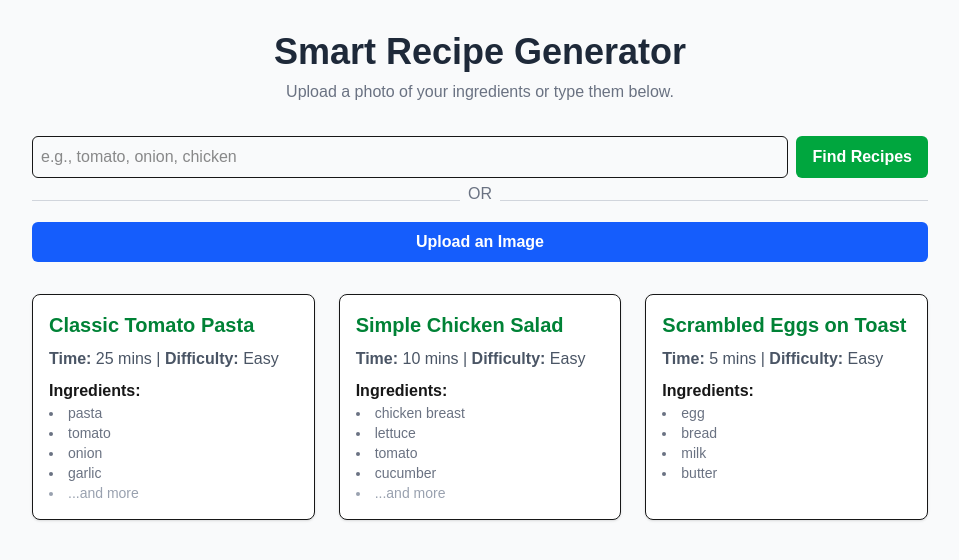
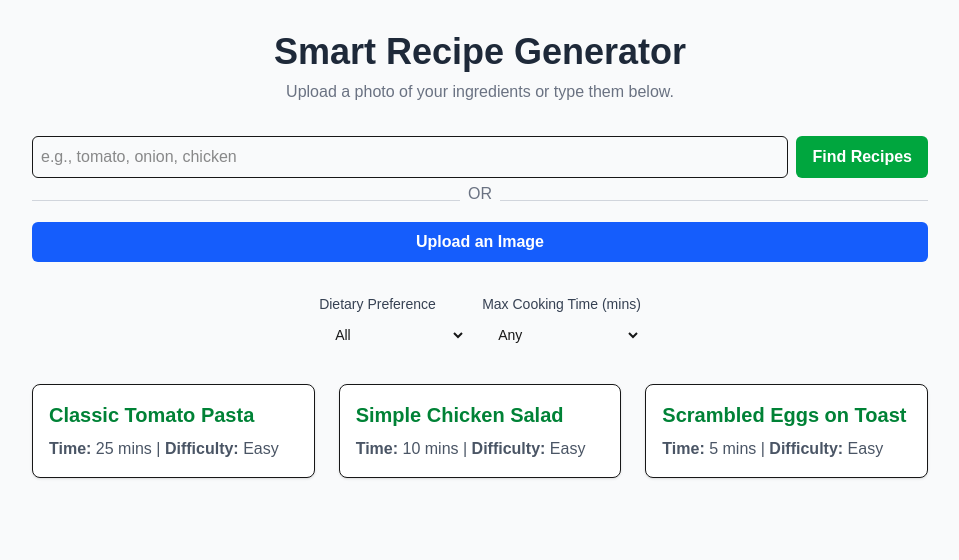
Before and after one commit to lokiT26/smart-recipe-generator, a Next.js app: page / in a window 1280 px wide. Shown: the top 560 px of the page, without its empty margins (160-1119 px from the left). Built offline with nearby package versions, Linux system fonts and the light colour scheme.

Commit message:
feat(ux): Enhance recipe cards with match info and add filters

```diff
--- a/app/api/find-recipes/route.ts
+++ b/app/api/find-recipes/route.ts
@@ -26,32 +26,56 @@ export async function POST(request: Request) {
       return NextResponse.json(recipesData);
     }
 
+    const { dietaryFilter, timeFilter } = body;
+
     const allRecipes: Recipe[] = recipesData;
 
     const scoredRecipes = allRecipes.map(recipe => {
-      let ownedIngredients = 0;
-      recipe.ingredients.forEach(recipeIngredient => {
-        if (userIngredients.includes(recipeIngredient.name.toLowerCase())) {
-          ownedIngredients++;
-        }
-      });
+        const recipeIngredientsLower = recipe.ingredients.map(ing => ing.name.toLowerCase());
+        let ownedIngredientsCount = 0;
+        let ownedIngredientNames: string[] = [];
+        let missingIngredientNames: string[] = [];
 
-      const totalIngredients = recipe.ingredients.length;
-      const matchPercentage = (ownedIngredients / totalIngredients) * 100;
-      const missingIngredients = totalIngredients - ownedIngredients;
+        recipeIngredientsLower.forEach(recipeIng => {
+            if (userIngredients.includes(recipeIng)) {
+            ownedIngredientsCount++;
+            ownedIngredientNames.push(recipeIng);
+            }
+        });
 
-      // The scoring formula: high match percentage is good, but penalize for missing items
-      const finalScore = matchPercentage - (missingIngredients * 10);
+        // Now find the missing ones
+        missingIngredientNames = recipeIngredientsLower.filter(recipeIng => !userIngredients.includes(recipeIng));
 
-      return { ...recipe, score: finalScore, ownedIngredients, missingIngredients };
+        const totalIngredients = recipe.ingredients.length;
+        const matchPercentage = totalIngredients > 0 ? (ownedIngredientsCount / totalIngredients) * 100 : 0;
+        const missingIngredientsCount = totalIngredients - ownedIngredientsCount;
+        const finalScore = matchPercentage - (missingIngredientsCount * 10);
+
+        return {
+            ...recipe,
+            score: finalScore,
+            ownedIngredients: ownedIngredientsCount,
+            missingIngredients: missingIngredientsCount,
+            missingIngredientNames // Add this to the returned object
+        };
     });
 
-    // Filter out recipes that don't have any matching ingredients and sort by score
-    const sortedRecipes = scoredRecipes
-      .filter(recipe => recipe.ownedIngredients > 0)
-      .sort((a, b) => b.score - a.score);
+    const filteredAndSortedRecipes = scoredRecipes
+    .filter(recipe => {
+        // Keep recipes with at least one matching ingredient
+        const hasMatches = recipe.ownedIngredients > 0;
 
-    return NextResponse.json(sortedRecipes);
+        // Dietary filter logic
+        const dietMatch = dietaryFilter === 'all' || recipe.dietary.includes(dietaryFilter);
+
+        // Time filter logic
+        const timeMatch = timeFilter === 0 || recipe.cookingTime <= timeFilter;
+
+        return hasMatches && dietMatch && timeMatch;
+    })
+    .sort((a, b) => b.score - a.score);
+
+    return NextResponse.json(filteredAndSortedRecipes);
 
   } catch (error) {
     console.error(error);
--- a/app/page.tsx
+++ b/app/page.tsx
@@ -12,6 +12,9 @@ type Recipe = {
   difficulty: string;
   dietary: string[];
   nutrition: { calories: number; protein: string };
+  ownedIngredients?: number;
+  missingIngredients?: number;
+  missingIngredientNames?: string[];
 };
 
 export default function Home() {
@@ -19,6 +22,8 @@ export default function Home() {
   const [displayedRecipes, setDisplayedRecipes] = useState<Recipe[]>([]);
   const [isSearching, setIsSearching] = useState(false);
   const [isIdentifying, setIsIdentifying] = useState(false);
+  const [dietaryFilter, setDietaryFilter] = useState<string>('all');
+  const [timeFilter, setTimeFilter] = useState<number>(0); // 0 means 'any'
 
   // A ref to access the hidden file input element
   const fileInputRef = useRef<HTMLInputElement>(null);
@@ -43,7 +48,11 @@ export default function Home() {
       const response = await fetch('/api/find-recipes', {
         method: 'POST',
         headers: { 'Content-Type': 'application/json' },
-        body: JSON.stringify({ ingredients }),
+        body: JSON.stringify({
+          ingredients,
+          dietaryFilter,
+          timeFilter
+        }),
       });
       if (!response.ok) throw new Error('Network response was not ok');
       const matchedRecipes = await response.json();
@@ -148,6 +157,39 @@ export default function Home() {
           </button>
         </div>
 
+        {/* Filters */}
+        <div className="flex justify-center gap-4 mb-8 flex-wrap">
+          <div>
+            <label htmlFor="diet" className="block text-sm font-medium text-gray-700">Dietary Preference</label>
+            <select
+              id="diet"
+              value={dietaryFilter}
+              onChange={(e) => setDietaryFilter(e.target.value)}
+              className="mt-1 block w-full pl-3 pr-10 py-2 text-base border-gray-300 focus:outline-none focus:ring-green-500 focus:border-green-500 sm:text-sm rounded-md"
+            >
+              <option value="all">All</option>
+              <option value="vegetarian">Vegetarian</option>
+              <option value="gluten-free">Gluten-Free</option>
+              <option value="dairy-free">Dairy-Free</option>
+              <option value="low-carb">Low-Carb</option>
+            </select>
+          </div>
+          <div>
+            <label htmlFor="time" className="block text-sm font-medium text-gray-700">Max Cooking Time (mins)</label>
+            <select
+              id="time"
+              value={timeFilter}
+              onChange={(e) => setTimeFilter(Number(e.target.value))}
+              className="mt-1 block w-full pl-3 pr-10 py-2 text-base border-gray-300 focus:outline-none focus:ring-green-500 focus:border-green-500 sm:text-sm rounded-md"
+            >
+              <option value={0}>Any</option>
+              <option value={15}>15 mins</option>
+              <option value={30}>30 mins</option>
+              <option value={60}>60 mins</option>
+            </select>
+          </div>
+        </div>
+
         {/* Recipe Display Area remains the same... */}
         <div>
           {isLoading && !isSearching ? (
@@ -157,20 +199,26 @@ export default function Home() {
           ) : displayedRecipes.length > 0 ? (
             <div className="grid grid-cols-1 md:grid-cols-2 lg:grid-cols-3 gap-6">
               {displayedRecipes.map((recipe) => (
-                <div key={recipe.id} className="border rounded-lg p-4 shadow-sm bg-white hover:shadow-md transition-shadow">
-                  {/* Card content is unchanged */}
-                  <h2 className="text-xl font-semibold text-green-700">{recipe.name}</h2>
-                  <p className="text-gray-600 mt-2">
-                    <strong>Time:</strong> {recipe.cookingTime} mins | <strong>Difficulty:</strong> {recipe.difficulty}
-                  </p>
-                  <div className="mt-2">
-                    <h3 className="font-bold">Ingredients:</h3>
-                    <ul className="list-disc list-inside text-sm text-gray-500">
-                      {recipe.ingredients.slice(0, 4).map((ing) => (
-                        <li key={ing.name}>{ing.name}</li>
-                      ))}
-                      {recipe.ingredients.length > 4 && <li className="text-gray-400">...and more</li>}
-                    </ul>
+                <div key={recipe.id} className="border rounded-lg p-4 shadow-sm bg-white hover:shadow-md transition-shadow flex flex-col justify-between">
+                  <div>
+                    <h2 className="text-xl font-semibold text-green-700">{recipe.name}</h2>
+                    <p className="text-gray-600 mt-2">
+                      <strong>Time:</strong> {recipe.cookingTime} mins | <strong>Difficulty:</strong> {recipe.difficulty}
+                    </p>
+
+                    {/* Match Information Display */}
+                    {recipe.ownedIngredients !== undefined && (
+                      <div className="mt-3 bg-green-50 border border-green-200 rounded-md p-2 text-sm">
+                        <p className="font-bold text-green-800">
+                          You have {recipe.ownedIngredients} / {recipe.ownedIngredients + (recipe.missingIngredients || 0)} ingredients.
+                        </p>
+                        {recipe.missingIngredientNames && recipe.missingIngredientNames.length > 0 && (
+                          <p className="text-gray-700 mt-1">
+                            <span className="font-semibold">Missing:</span> {recipe.missingIngredientNames.join(', ')}
+                          </p>
+                        )}
+                      </div>
+                    )}
                   </div>
                 </div>
               ))}
```
